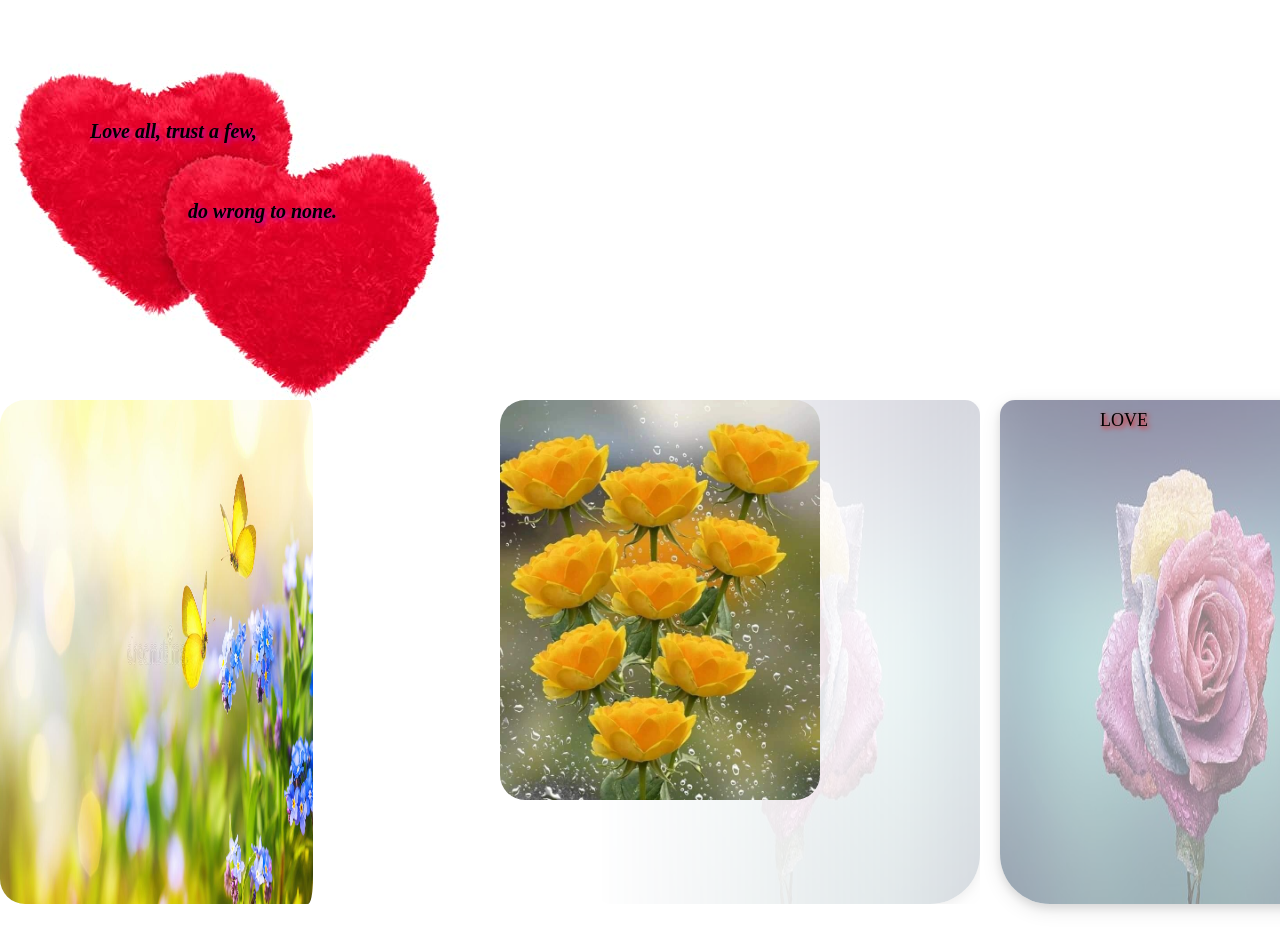
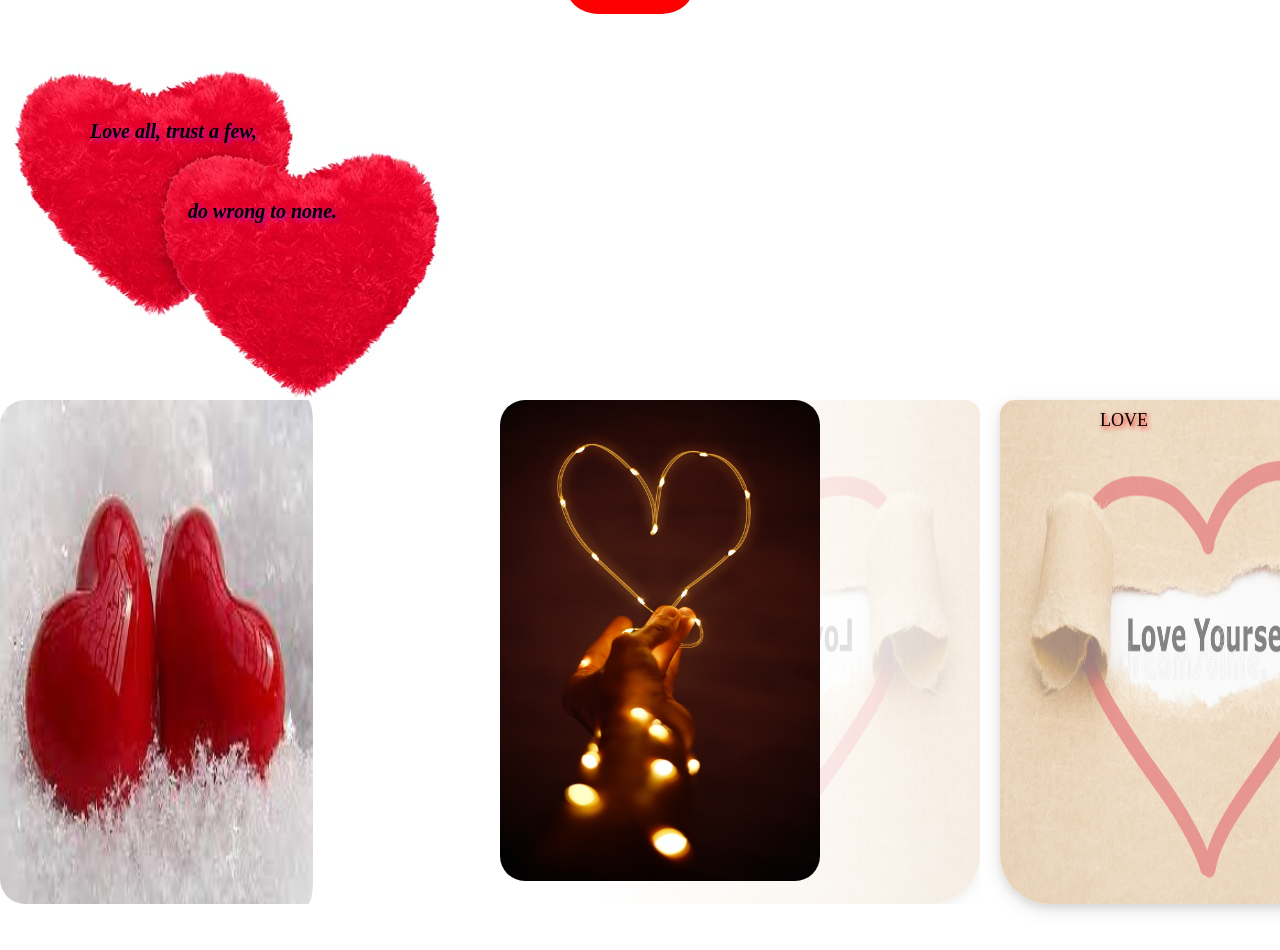
Before and after one commit to nievein-ahmed/practicing, a plain HTML site: page index.html in a window 1280 px wide. Shown: the top 950 px of the page. Drawn offline with Linux system fonts and the light colour scheme.

Commit message:
updating

```diff
--- a/index.html
+++ b/index.html
@@ -9,17 +9,17 @@
   </head>
   <body>
     <div class="title">
-      <img src="./gallery/pra1.jpg" />
+      <img src="./gallery/va.jpg" />
       <div class="topleft">LOVE</div>
     </div>
     <div class="container">
-      <img src="./gallery/pra3.jpg" />
+      <img src="./gallery/va6.jpeg" />
       <div class="overlay">
         <div class="text">I like criticism. It makes you strong</div>
       </div>
     </div>
     <div class="container1">
-      <img src="./gallery/pra4.jpg" />
+      <img src="./gallery/vv.jpeg" />
       <div class="overlay1">
         <div class="text1">
           Never let the fear of striking out keep you from playing the game.
--- a/style.css
+++ b/style.css
@@ -71,7 +71,7 @@ body {
   bottom: 100%;
   left: 0;
   right: 0;
-  background-color: #d6c423;
+  background-color: #e72c0b;
   overflow: hidden;
   width: 100%;
   height: 0;
@@ -118,7 +118,7 @@ body {
   width: 50%;
   opacity: 0;
   transition: 0.5s ease;
-  background-color: #ba8f00;
+  background-color: #e94614;
 }
 
 .container1:hover .overlay1 {
```
Also changed, not shown: gallery/va.jpg (added), gallery/va3.jpeg (added), gallery/va6.jpeg (added), gallery/vv.jpeg (added).
